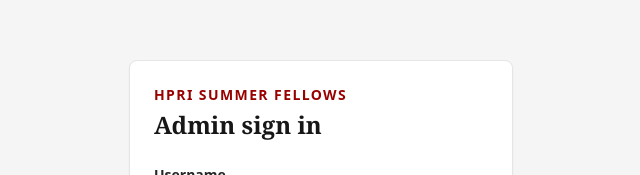
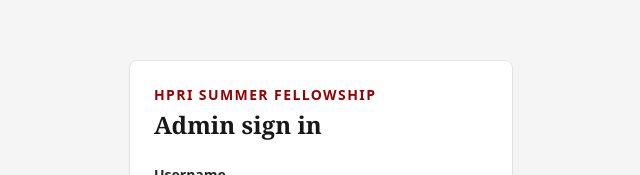
Before and after one commit to joystonmenezes/HPRI-Fellows, a Next.js app: page /admin/login in a window 1280 px wide. Shown: the part 179-354 px from the top of the page, without its empty margins (319-959 px from the left). Built offline with nearby package versions, Linux system fonts and the light colour scheme.

Commit message:
Rename "Summer Fellows Program" to "Summer Fellowship Program" in title, bio, admin headers, and metadata

```diff
--- a/src/app/admin/content/page.tsx
+++ b/src/app/admin/content/page.tsx
@@ -31,7 +31,7 @@
         <div className="mx-auto flex max-w-5xl items-center justify-between gap-4 px-4 py-4">
           <div>
             <p className="text-xs font-semibold uppercase tracking-widest text-gold">
-              HPRI Summer Fellows
+              HPRI Summer Fellowship
             </p>
             <h1 className="font-serif text-2xl font-bold text-white">
               Edit site content
--- a/src/app/admin/login/page.tsx
+++ b/src/app/admin/login/page.tsx
@@ -36,7 +36,7 @@
     <main className="flex min-h-screen items-center justify-center bg-neutral-100 px-4">
       <div className="w-full max-w-sm rounded-lg border border-neutral-200 bg-white p-6 shadow-sm">
         <p className="text-sm font-semibold uppercase tracking-widest text-cardinal">
-          HPRI Summer Fellows
+          HPRI Summer Fellowship
         </p>
         <h1 className="mt-1 font-serif text-2xl font-bold text-neutral-900">
           Admin sign in
--- a/src/app/admin/page.tsx
+++ b/src/app/admin/page.tsx
@@ -39,7 +39,7 @@
         <div className="mx-auto flex max-w-5xl items-center justify-between gap-4 px-4 py-4">
           <div>
             <p className="text-xs font-semibold uppercase tracking-widest text-gold">
-              HPRI Summer Fellows
+              HPRI Summer Fellowship
             </p>
             <h1 className="font-serif text-2xl font-bold text-white">
               Admin dashboard
--- a/src/app/layout.tsx
+++ b/src/app/layout.tsx
@@ -4,11 +4,11 @@
 export const metadata: Metadata = {
   metadataBase: new URL("https://hpri-summer-fellows.example.org"),
   title: {
-    default: "HPRI Summer Fellows Program | Summer 2026",
-    template: "%s | HPRI Summer Fellows Program",
+    default: "HPRI Summer Fellowship Program | Summer 2026",
+    template: "%s | HPRI Summer Fellowship Program",
   },
   description:
-    "The HPRI Summer Fellows Program is a six-week hybrid learning experience in homelessness research, housing policy, public health, and community engagement. Summer 2026: June 22–July 30.",
+    "The HPRI Summer Fellowship Program is a six-week hybrid learning experience in homelessness research, housing policy, public health, and community engagement. Summer 2026: June 22–July 30.",
   keywords: [
     "HPRI",
     "Summer Fellows",
@@ -19,7 +19,7 @@
     "social work",
   ],
   openGraph: {
-    title: "HPRI Summer Fellows Program | Summer 2026",
+    title: "HPRI Summer Fellowship Program | Summer 2026",
     description:
       "A central hub for fellows, families, mentors, and staff. June 22–July 30, 2026.",
     type: "website",
--- a/src/content/program.ts
+++ b/src/content/program.ts
@@ -60,12 +60,12 @@
   "USC Social Work Center, 665 W. 34th Street, Room 106, Los Angeles, CA 90089 and Zoom";
 
 export const program = {
-  name: "HPRI Summer Fellows Program",
+  name: "HPRI Summer Fellowship Program",
   term: "Summer 2026",
   dateRange: "June 22–July 30, 2026",
   tagline: "A central hub for fellows, families, mentors, and staff.",
   intro:
-    "The HPRI Summer Fellows Program is a six-week hybrid learning experience for students and early-career fellows interested in homelessness research, housing policy, public health, social work, data, field learning, and community engagement. Fellows participate approximately 10 hours per week through seminars, mentor meetings, self-directed or project-based work, assignments, and a final capstone presentation.",
+    "The HPRI Summer Fellowship Program is a six-week hybrid learning experience for students and early-career fellows interested in homelessness research, housing policy, public health, social work, data, field learning, and community engagement. Fellows participate approximately 10 hours per week through seminars, mentor meetings, self-directed or project-based work, assignments, and a final capstone presentation.",
 
   quickLinks: [
     { label: "Fellowship Overview" },
```
